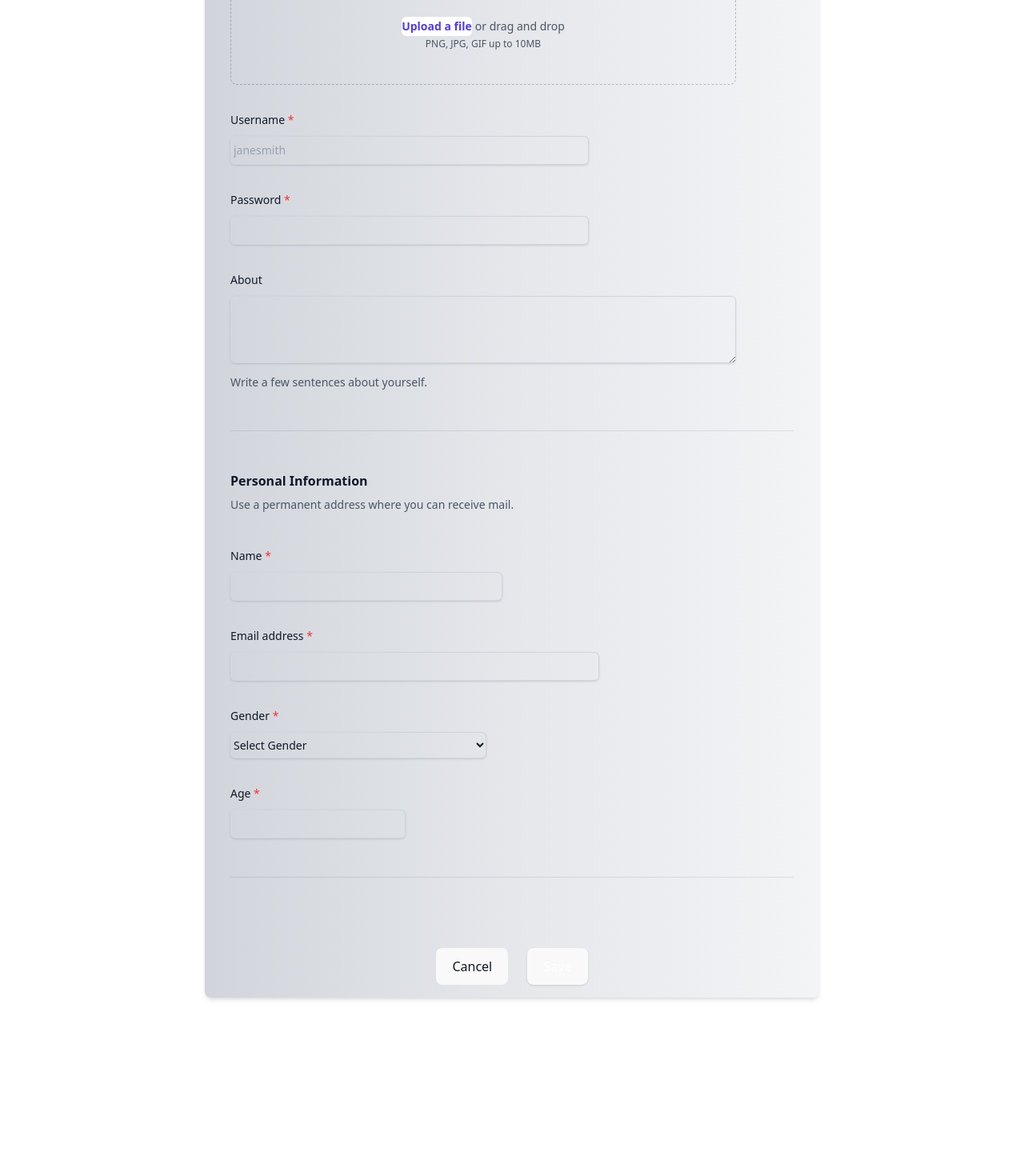
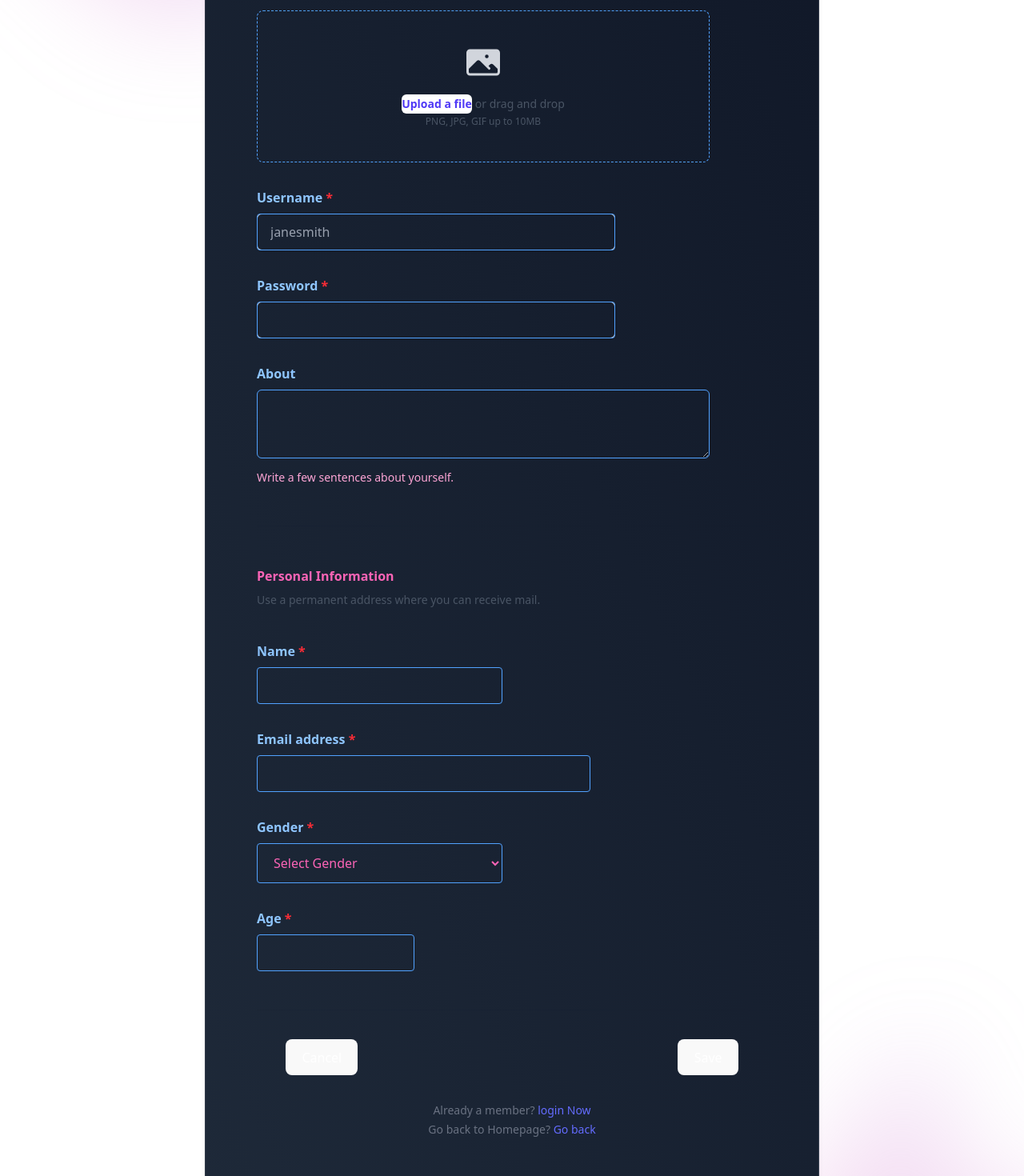
Before and after one commit to D-Zoro/Serene-sphere, a React (Vite) app in the folder frontend/: page /signup in a window 1280 px wide. Shown: the part 340-1810 px from the top of the page at 80% size. Before the commit the page ends 1635 px from the top, so only its background shows below. Built offline with nearby package versions, Linux system fonts and the light colour scheme.

Commit message:
mann sin of ulta pull request was bad

```diff
--- a/frontend/src/App.jsx
+++ b/frontend/src/App.jsx
@@ -36,7 +36,7 @@ function App() {
       <Routes>
         <Route path="/" element={<Home />} />
         <Route path="/login" element={<Login />} />
-        <Route path="/aboutus" element={<AboutUs />} />
+        <Route path="/aboutus" element={<AboutUs/>} />
         <Route path="/signup" element={<Signup />} />
         <Route path="/unauthorizedAccess" element={<NoAccess/>}/>
 
--- a/frontend/src/components/Signup/Signup.jsx
+++ b/frontend/src/components/Signup/Signup.jsx
@@ -1,6 +1,7 @@
 import { useState } from 'react';
 import { useNavigate } from 'react-router-dom';
 import { PhotoIcon } from '@heroicons/react/24/solid';
+import Spotlight from '../reactcomp/SpotlightBox';
 
 export default function Signup() {
     const [formData, setFormData] = useState({
@@ -94,11 +95,25 @@ export default function Signup() {
     };
 
     return (
-        <div className="flex min-h-screen flex-1 flex-col justify-center px-6 py-12 lg:px-8">
+        <div className="relative isolate px-6 pt-7 lg:px-8">
+        <div
+      className="absolute inset-x-0 -top-40 -z-10 transform-gpu overflow-hidden blur-3xl sm:-top-80"
+      aria-hidden="true"
+    >
+      <div
+        className="relative left-[calc(50%-11rem)] aspect-[1155/678] w-[36.125rem] -translate-x-1/2 rotate-[30deg] bg-gradient-to-tr from-[#ff80b5] to-[#9089fc] opacity-30 sm:left-[calc(50%-30rem)] sm:w-[72.1875rem]"
+        style={{
+          clipPath:
+            "polygon(74.1% 44.1%, 100% 61.6%, 97.5% 26.9%, 85.5% 0.1%, 80.7% 2%, 72.5% 32.5%, 60.2% 62.4%, 52.4% 68.1%, 47.5% 58.3%, 45.2% 34.5%, 27.5% 76.7%, 0.1% 64.9%, 17.9% 100%, 27.6% 76.8%, 76.1% 97.7%, 74.1% 44.1%)",
+        }}
+      />
+        </div>
+        <div className="flex h-auto flex-1 flex-col justify-center px-6 py-12 lg:px-8">
+
             {(error || missingDetailsError) && (
                 <div className="fixed inset-0 flex items-center justify-center z-50">
                     <div className="fixed inset-0 bg-gray-500 bg-opacity-75 transition-opacity" aria-hidden="true"></div>
-                    <div className="bg-white rounded-lg overflow-hidden shadow-xl transform transition-all sm:max-w-lg sm:w-full">
+                    <div className="bg-black rounded-lg overflow-hidden shadow-xl transform transition-all sm:max-w-lg sm:w-full">
                         <div className="bg-red-100 px-4 pt-5 pb-4 sm:p-6 sm:pb-4">
                             <div className="sm:flex sm:items-start">
                                 <div className="mx-auto flex-shrink-0 flex items-center justify-center h-12 w-12 rounded-full bg-red-200 sm:mx-0 sm:h-10 sm:w-10">
@@ -123,17 +138,18 @@ export default function Signup() {
                 </div>
             )}
             <div className="w-screen mt-20">
-                <form onSubmit={handleSubmit} className="max-w-3xl mx-auto bg-white rounded-lg overflow-hidden shadow-md" style={{ background: 'linear-gradient(to right, #D1D5DB, #E5E7EB, #F3F4F6)' }}>
+                <form onSubmit={handleSubmit} className="max-w-3xl mx-auto  rounded-lg overflow-hidden shadow-md" >
+                    <Spotlight>
                     <div className="px-8 py-6">
-                        <h2 className="text-2xl font-bold text-gray-800 mb-8 text-center">Signup</h2>
+                        <h2 className="text-3xl font-extrabold text-pink-300 mb-4 text-center font-serif">Signup</h2>
                         <div className="space-y-12">
                             <div className="border-b border-gray-900/10 pb-12">
                                 <div className="mt-10 grid grid-cols-1 gap-x-6 gap-y-8 col-span-full">
                                     <div className="col-span-full">
-                                        <label htmlFor="profilePicture" className="block text-sm font-medium leading-6 text-gray-900">
+                                        <label htmlFor="profilePicture" className="block text-blue-300 text-base font-semibold mb-2">
                                             Profile Picture
                                         </label>
-                                        <div className="mt-2 flex justify-center rounded-lg border border-dashed border-gray-900/25 px-6 py-10">
+                                        <div className="mt-2 flex justify-center rounded-lg border border-dashed px-6 py-10  border-blue-400  w-full ">
                                             {profilePicture ? (
                                                 <div className="text-center">
                                                     {profilePicture.type.startsWith('image/') ? (
@@ -178,7 +194,7 @@ export default function Signup() {
                                         </div>
                                     </div>
                                     <div className="sm:col-span-4">
-                                        <label htmlFor="username" className="block text-sm font-medium leading-6 text-gray-900">
+                                        <label htmlFor="username" className="block text-blue-300 text-base font-semibold mb-2">
                                             Username <span className="text-red-500">*</span>
                                         </label>
                                         <div className="mt-2">
@@ -190,7 +206,7 @@ export default function Signup() {
                                                     autoComplete="username"
                                                     value={formData.username}
                                                     onChange={handleChange}
-                                                    className="block flex-1 border-0 bg-transparent py-1.5 pl-1 text-gray-900 placeholder:text-gray-400 focus:ring-0 sm:text-sm sm:leading-6"
+                                                    className="appearance-none border border-blue-400 rounded w-full py-3 px-4 text-pink-400 placeholder-gray-400 leading-tight focus:outline-none focus:ring-2 focus:ring-pink-300 focus:shadow-outline transition-all duration-300"
                                                     placeholder="janesmith"
                                                 />
                                             </div>
@@ -198,7 +214,7 @@ export default function Signup() {
                                     </div>
 
                                     <div className="sm:col-span-4">
-                                        <label htmlFor="password" className="block text-sm font-medium leading-6 text-gray-900">
+                                        <label htmlFor="password" className="block text-blue-300 text-base font-semibold mb-2">
                                             Password <span className="text-red-500">*</span>
                                         </label>
                                         <div className="mt-2">
@@ -210,14 +226,14 @@ export default function Signup() {
                                                     autoComplete="current-password"
                                                     value={formData.password}
                                                     onChange={handleChange}
-                                                    className="block flex-1 border-0 bg-transparent py-1.5 pl-1 text-gray-900 placeholder:text-gray-400 focus:ring-0 sm:text-sm sm:leading-6"
+                                                    className="appearance-none border border-blue-400 rounded w-full py-3 px-4 text-pink-400 placeholder-gray-400 leading-tight focus:outline-none focus:ring-2 focus:ring-pink-300 focus:shadow-outline transition-all duration-300"
                                                 />
                                             </div>
                                         </div>
                                     </div>
 
                                     <div className="col-span-full">
-                                        <label htmlFor="bio" className="block text-sm font-medium leading-6 text-gray-900">
+                                        <label htmlFor="bio" className="block text-blue-300 text-base font-semibold mb-2">
                                             About
                                         </label>
                                         <div className="mt-2">
@@ -227,21 +243,21 @@ export default function Signup() {
                                                 rows={3}
                                                 value={formData.bio}
                                                 onChange={handleChange}
-                                                className="block w-full rounded-md border-0 py-1.5 text-gray-900 shadow-sm ring-1 ring-inset ring-gray-300 placeholder:text-gray-400 focus:ring-2 focus:ring-inset focus:ring-indigo-600 sm:text-sm sm:leading-6"
+                                                className="block w-full rounded-md appearance-none border border-blue-400  py-3 px-4 text-pink-400 placeholder-gray-400 leading-tight focus:outline-none focus:ring-2 focus:ring-pink-300 focus:shadow-outline transition-all duration-300"
                                             />
                                         </div>
-                                        <p className="mt-3 text-sm leading-6 text-gray-600">Write a few sentences about yourself.</p>
+                                        <p className="mt-3 text-sm leading-6 text-pink-300">Write a few sentences about yourself.</p>
                                     </div>
                                 </div>
                             </div>
 
                             <div className="border-b border-gray-900/10 pb-12">
-                                <h2 className="text-base font-semibold leading-7 text-gray-900">Personal Information</h2>
+                                <h2 className="text-base font-semibold leading-7 text-pink-400">Personal Information</h2>
                                 <p className="mt-1 text-sm leading-6 text-gray-600">Use a permanent address where you can receive mail.</p>
 
                                 <div className="mt-10 grid grid-cols-1 gap-x-6 gap-y-8 sm:grid-cols-6">
                                     <div className="sm:col-span-3">
-                                        <label htmlFor="name" className="block text-sm font-medium leading-6 text-gray-900">
+                                        <label htmlFor="name" className="block text-blue-300 text-base font-semibold mb-2">
                                             Name <span className="text-red-500">*</span>
                                         </label>
                                         <div className="mt-2">
@@ -252,13 +268,13 @@ export default function Signup() {
                                                 autoComplete="given-name"
                                                 value={formData.name}
                                                 onChange={handleChange}
-                                                className="block w-full rounded-md border-0 py-1.5 text-gray-900 shadow-sm ring-1 ring-inset ring-gray-300 placeholder:text-gray-400 focus:ring-2 focus:ring-inset focus:ring-indigo-600 sm:text-sm sm:leading-6"
+                                                className="appearance-none border border-blue-400 rounded w-full py-3 px-4 text-pink-400 placeholder-gray-500 leading-tight focus:outline-none focus:ring-2 focus:ring-pink-300 focus:shadow-outline transition-all duration-300"
                                             />
                                         </div>
                                     </div>
 
                                     <div className="sm:col-span-4">
-                                        <label htmlFor="email" className="block text-sm font-medium leading-6 text-gray-900">
+                                        <label htmlFor="email" className="block text-blue-300 text-base font-semibold mb-2">
                                             Email address <span className="text-red-500">*</span>
                                         </label>
                                         <div className="mt-2">
@@ -269,13 +285,13 @@ export default function Signup() {
                                                 autoComplete="email"
                                                 value={formData.email}
                                                 onChange={handleChange}
-                                                className="block w-full rounded-md border-0 py-1.5 text-gray-900 shadow-sm ring-1 ring-inset ring-gray-300 placeholder:text-gray-400 focus:ring-2 focus:ring-inset focus:ring-indigo-600 sm:text-sm sm:leading-6"
+                                                className="appearance-none border border-blue-400 rounded w-full py-3 px-4 text-pink-400 placeholder-gray-500 leading-tight focus:outline-none focus:ring-2 focus:ring-pink-300 focus:shadow-outline transition-all duration-300"
                                             />
                                         </div>
                                     </div>
 
                                     <div className="sm:col-span-3">
-                                        <label htmlFor="gender" className="block text-sm font-medium leading-6 text-gray-900">
+                                        <label htmlFor="gender" className="block text-blue-300 text-base font-semibold mb-2">
                                             Gender <span className="text-red-500">*</span>
                                         </label>
                                         <div className="mt-2">
@@ -285,7 +301,7 @@ export default function Signup() {
                                                 autoComplete="gender"
                                                 value={formData.gender}
                                                 onChange={handleChange}
-                                                className="block w-full rounded-md border-0 py-1.5 text-gray-900 shadow-sm ring-1 ring-inset ring-gray-300 focus:ring-2 focus:ring-inset focus:ring-indigo-600 sm:max-w-xs sm:text-sm sm:leading-6"
+                                                className=" border border-blue-400 rounded w-full py-3 px-4 text-pink-400 placeholder-gray-500 leading-tight focus:outline-none focus:ring-2 focus:ring-pink-300 focus:shadow-outline transition-all duration-300"
                                             >
                                                 <option value="">Select Gender</option>
                                                 <option value="Male">Male</option>
@@ -296,7 +312,7 @@ export default function Signup() {
                                     </div>
 
                                     <div className="sm:col-span-2 sm:col-start-1">
-                                        <label htmlFor="age" className="block text-sm font-medium leading-6 text-gray-900">
+                                        <label htmlFor="age" className="block text-blue-300 text-base font-semibold mb-2">
                                             Age <span className="text-red-500">*</span>
                                         </label>
                                         <div className="mt-2">
@@ -307,7 +323,7 @@ export default function Signup() {
                                                 autoComplete="age"
                                                 value={formData.age}
                                                 onChange={handleChange}
-                                                className="block w-full rounded-md border-0 py-1.5 text-gray-900 shadow-sm ring-1 ring-inset ring-gray-300 placeholder:text-gray-400 focus:ring-2 focus:ring-inset focus:ring-indigo-600 sm:text-sm sm:leading-6"
+                                                className="appearance-none border border-blue-400 rounded w-full py-3 px-4 text-pink-400 placeholder-gray-500 leading-tight focus:outline-none focus:ring-2 focus:ring-pink-300 focus:shadow-outline transition-all duration-300"
                                             />
                                         </div>
                                     </div>
@@ -317,18 +333,44 @@ export default function Signup() {
                         </div>
                     </div>
 
-                    <div className="mt-12 flex items-center justify-center gap-x-6 bg-white py-4"  style={{ background: 'linear-gradient(to right, #D1D5DB, #E5E7EB, #F3F4F6)' }}>
-                        <button onClick={handleCancel} type="button" className="text-lg font-semibold leading-6 text-gray-900">
+                    <div className="mt-3 flex items-center justify-center gap-x-100">
+                        <button onClick={handleCancel} type="button" className=" text-white font-bold py-2 px-6 rounded focus:outline-none focus:ring-2 focus:ring-pink-500 transition-transform transform hover:scale-110 hover:bg-pink-500 duration-500">
                             Cancel
                         </button>
                         <button
                             type="submit"
-                            className="rounded-md bg-indigo-600 px-6 py-3 text-lg font-semibold text-white shadow-sm hover:bg-indigo-500 focus-visible:outline focus-visible:outline-2 focus-visible:outline-offset-2 focus-visible:outline-indigo-600">
+                            className="bg-pink-300 hover:bg-pink-400 text-white font-bold py-2 px-6 rounded focus:outline-none focus:ring-2 focus:ring-pink-500 transition-transform transform hover:scale-110  duration-500">
                             Save
                         </button>
                     </div>
+                    <p className="mt-8 text-center text-sm text-gray-500">
+                        Already a member?{' '}
+                            <a href="/login"className="font-semibold leading-6 text-pink-300 hover:text-pink-400">
+                                login Now
+                            </a>
+                    </p>
+                    <p className="text-center text-sm text-gray-500">
+                         Go back to Homepage?{' '}
+                            <a href="/" className="font-semibold leading-6 text-pink-300 hover:text-pink-400">
+                            Go back
+                            </a>
+                    </p>
+                    </Spotlight>
                 </form>
             </div>
         </div>
+        <div
+          className="absolute inset-x-0 top-[calc(100%-13rem)] -z-10 transform-gpu overflow-hidden blur-3xl sm:top-[calc(100%-30rem)]"
+          aria-hidden="true"
+        >
+          <div
+            className="relative left-[calc(50%+3rem)] aspect-[1155/678] w-[36.125rem] -translate-x-1/2 bg-gradient-to-tr from-[#ff80b5] to-[#9089fc] opacity-30 sm:left-[calc(50%+36rem)] sm:w-[72.1875rem]"
+            style={{
+              clipPath:
+                "polygon(74.1% 44.1%, 100% 61.6%, 97.5% 26.9%, 85.5% 0.1%, 80.7% 2%, 72.5% 32.5%, 60.2% 62.4%, 52.4% 68.1%, 47.5% 58.3%, 45.2% 34.5%, 27.5% 76.7%, 0.1% 64.9%, 17.9% 100%, 27.6% 76.8%, 76.1% 97.7%, 74.1% 44.1%)",
+            }}
+          />
+        </div>
+        </div>
     );
 }
--- a/frontend/src/components/login/login.jsx
+++ b/frontend/src/components/login/login.jsx
@@ -136,7 +136,7 @@ const Login = () => {
               </div>
               <div className="flex items-center justify-between">
                 <button
-                  className="bg-gray-700 hover:bg-gray-800 text-white font-bold py-2 px-6 rounded focus:outline-none focus:ring-2 focus:ring-gray-500 transition-transform transform hover:scale-105 hover:bg-gray-600 duration-500"
+                  className="bg-gray-700 text-white font-bold py-2 px-6 rounded focus:outline-none focus:ring-2 focus:ring-gray-500 transition-transform transform hover:scale-105 hover:bg-gray-600 duration-500"
                   type="button"
                   onClick={() => {
                     setUsername('');
@@ -146,7 +146,7 @@ const Login = () => {
                   Cancel
                 </button>
                 <button
-                  className="bg-pink-300 hover:bg-pink-400 text-white font-bold py-2 px-6 rounded focus:outline-none focus:ring-2 focus:ring-pink-500 transition-transform transform hover:scale-110 hover:bg-pink-500 duration-500"
+                  className="bg-pink-300  text-white font-bold py-2 px-6 rounded focus:outline-none focus:ring-2 focus:ring-pink-500 transition-transform transform hover:scale-110 hover:bg-pink-500 duration-500"
                   type="submit"
                 >
                   Sign in
```
Also changed, not shown: frontend/src/components/UnauthorizedAccess/UnauthorizedAccess.jsx (+52 -12 lines), 1 other file (tests, documents, lock files or other folders).
